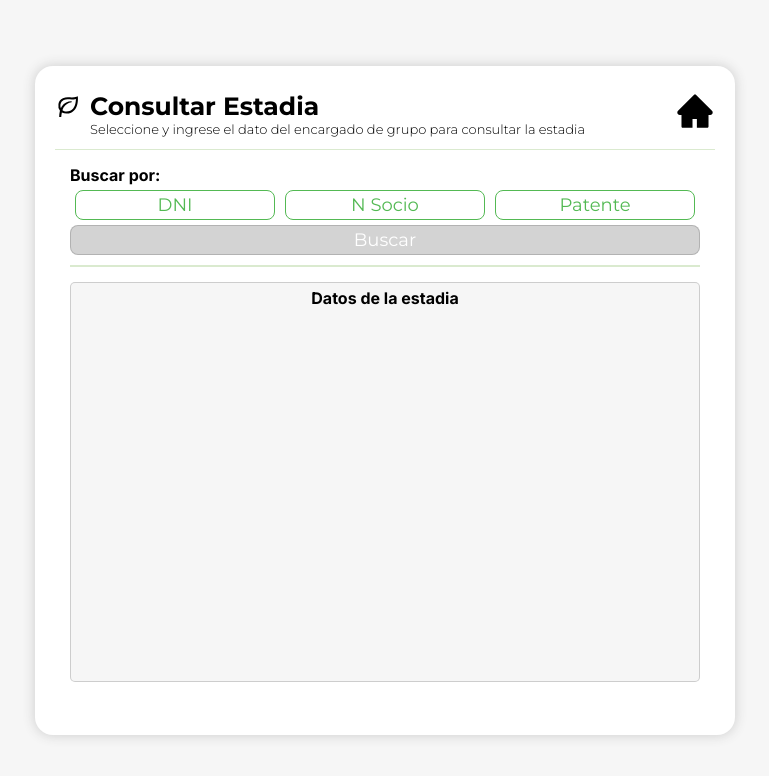
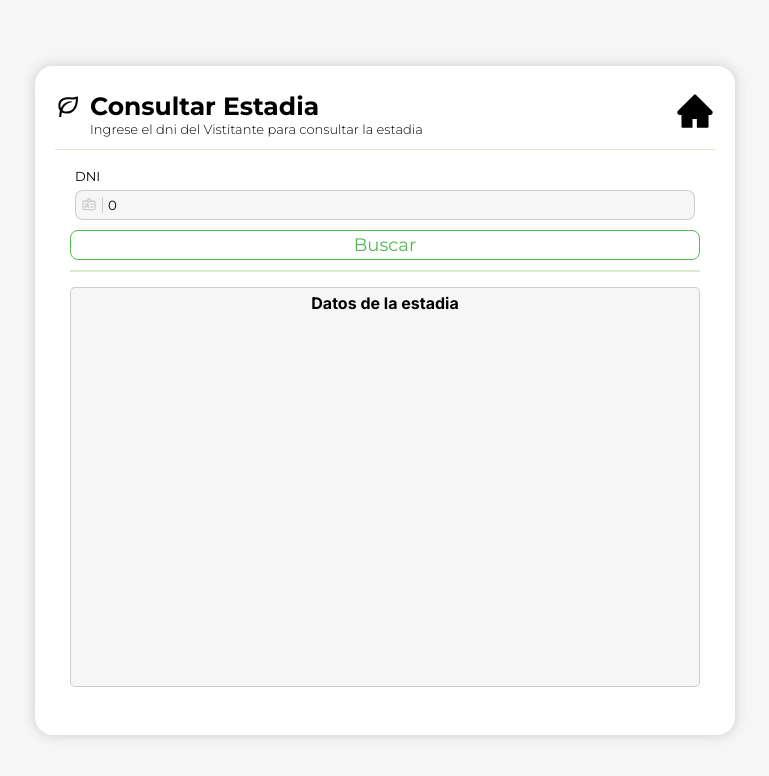
Before and after one commit to guadamiranda/balnearioappfront, a Next.js app: page /queryReserve in a window 1280 px wide. Shown: the top 776 px of the page, without its empty margins (255-1024 px from the left). Built offline with nearby package versions, Linux system fonts and the light colour scheme; sample sign-in values are in the browser's storage.

Commit message:
fixQueryReserve

```diff
--- a/src/Components/Molecules/residentReserve/cardInfoEntity.tsx
+++ b/src/Components/Molecules/residentReserve/cardInfoEntity.tsx
@@ -24,7 +24,6 @@ const CardInfoEntity: React.FC<ICardInfoEntity> = ({typeInfoName, infoNames}) =>
                 {iconEntitys[typeInfoName]}
             </div>
             <div className={style.cardEntity__entityContainer}>
-                <div><b>{typeInfoName === 'carPlate' ? 'Patentes de Vehiculos' : 'Grupo'}</b></div>
                 <div className={style.cardEntity__allInfo}>{renderInfo(infoNames)}</div>
             </div>
         </div>
--- a/src/Services/stayServices.ts
+++ b/src/Services/stayServices.ts
@@ -4,10 +4,9 @@ import axios from 'axios';
 const backendUrl = process.env.NEXT_PUBLIC_BACKEND_URL;
 const BASE_PATH_STAY = `${backendUrl}balneario/api/stay`
 const reserveServices = {
-    //Esta no esta aun en el back
-    getSpecificReserve: async(dni: string, carPlate:string, memberNumber: string) => {
+    getSpecificStayByDni: async(dni: string) => {
         try {
-            const response = await axios.get(`${BASE_PATH_STAY}?dni=${dni}&carplate=${carPlate}&membernumber=${memberNumber}`, { headers: localStorageUtils.getDefaultHeaders()});
+            const response = await axios.get(`${BASE_PATH_STAY}/visitor/${dni}`, { headers: localStorageUtils.getDefaultHeaders()});
             return response
 
           } catch (error: any) {
--- a/src/app/queryReserve/page.tsx
+++ b/src/app/queryReserve/page.tsx
@@ -1,6 +1,6 @@
 'use client'
 
-import reserveServices from '../../Services/stayServices';
+import stayServices from '../../Services/stayServices';
 import ABMTemplate from "@/Components/templates/abmTemplate/ABMTemplate";
 import Encabezado from "@/Components/Atoms/Encabezado/Encabezado";
 import Separator from "@/Components/Atoms/Separator/separator";
@@ -9,112 +9,31 @@ import { HiOutlineIdentification } from "react-icons/hi";
 import Input from "@/Components/Atoms/Input/input";
 import style from "./queryReserve.module.scss";
 import Button from "@/Components/Atoms/button/button";
-import { AiOutlineCar } from "react-icons/ai";
-import { ReactNode, useState } from "react";
+import { useState } from "react";
 import GuardLogin from "@/utils/guardLogin";
 import AlertServices from '@/utils/AlertServices';
 
-interface Option {
-    stateFunction: any;
-    state: any;
-    icon: ReactNode;
-    name: string;
-    placeHolder: string;
-}
-
-interface OptionsToSearch {
-    [key: string]: Option;
-    carplate: Option;
-    dni: Option;
-    member: Option;
-}
-
 const QueryReserve = () => {
     const [dni, setDni] = useState(0);
-    const [memberNumber, setMemberNumber] = useState(0)
-    const [cardPlate, setCardPlate] = useState('')
     const [isLoading, setIsLoading] = useState(false)
-    const [opToFind, setOpToFind] = useState('')
-    const [reserveData, setReserveData] = useState<any | null>(null)
+    const [stayData, setStayData] = useState<ISpecificStay | null>(null)
 
     const saveDni = (valueInput: string) => {
         const value = parseInt(valueInput)
         setDni(value)
     }
 
-    const optionsToSearch: OptionsToSearch = {
-        "carplate": {
-            name: 'Patente',
-            placeHolder: 'AB 123 XC',
-            stateFunction: setCardPlate,
-            state: cardPlate,
-            icon: <AiOutlineCar/>,
-        },
-        "dni": {
-            name: 'Numero de documento',
-            placeHolder: '11222333',
-            stateFunction: saveDni,
-            state: dni,
-            icon: <HiOutlineIdentification/>
-        },
-        "member": {
-            name: 'Numero de Socio',
-            placeHolder: '77222333',
-            stateFunction: setMemberNumber,
-            state: memberNumber,
-            icon: <HiOutlineIdentification/>
-        }
-    }
-
-    const renderButtonsOptionSearch = () => {
-        return(
-            <>
-                <Encabezado title='Buscar por:'/>
-                <div className={style.formContainer__options}>
-                    <Button isFullWidth={true} text='DNI' type='primary' onClickFunction={()=>setOpToFind('dni')}></Button>
-                    <Button isFullWidth={true} text='N Socio' type='primary' onClickFunction={()=>setOpToFind('member')}></Button>
-                    <Button isFullWidth={true} text='Patente' type='primary' onClickFunction={()=>setOpToFind('carplate')}></Button>
-                </div>
-            </>
-        )
-    }
-
-    const goToFindOptions = () => {
-        setDni(0)
-        setMemberNumber(0)
-        setCardPlate('')
-        setOpToFind('')
-    }
-
-    const renderOptionSearch = () => {
-
-
-        const option: Option = optionsToSearch[opToFind]
-
-        return (
-            <>
-                <Encabezado title='Buscar por:'/>
-                <div className={style.formContainer__input}>
-                    <Input type={opToFind == 'carplate'? undefined : 'number'} useStateFunction={option.stateFunction} icon={option.icon} isFullWidth={true} placeholder={option.placeHolder} title={option.name}/>
-                    <Button isFullWidth={true} text='Volver' type='secondary' onClickFunction={()=> goToFindOptions()}></Button>
-                </div>
-            </>
-        )
-    }
-
     const searchReserve = async () => {
-        const optionSelected = optionsToSearch[opToFind]
-
-        if(!optionSelected.state) {
+        if(!dni) {
             AlertServices.renderAlert(
                 'Error',
-                `Debe ingresar algun ${optionSelected.name}`,
+                'Debe ingresar un numero de documento',
                 'error'
             )
             return
         }
 
-        if(optionSelected.name.includes('Numero') && optionSelected.state < 0) {
+        if(dni < 0) {
             AlertServices.renderAlert(
                 'Error',
                 'Los números ingresados deben ser positivos',
@@ -123,12 +42,13 @@ const QueryReserve = () => {
             return
         }
 
-
         setIsLoading(true);
-        const reserveQuery = await reserveServices.getSpecificReserve(dni.toString(), cardPlate, memberNumber.toString())
+        const reserveQuery = await stayServices.getSpecificStayByDni(dni.toString())
         setIsLoading(false)
 
-        if(reserveQuery.status == 404) {
+        if(reserveQuery.status == 500) {
+
+            if(reserveQuery.data.message.includes( "No se pudo encontrar el visitante con dni:")){
                 AlertServices.renderAlert(
                     'Usuario no encontrado',
                     'Los datos ingresados no corresponden con ninguna estadia',
@@ -137,7 +57,6 @@ const QueryReserve = () => {
                 return
             }
 
-        if(reserveQuery.status == 500) {
             AlertServices.renderAlert(
                 'Error en el sistema',
                 'Algo salio mal en el sistema, porfavor contactese con administracion',
@@ -145,21 +64,22 @@ const QueryReserve = () => {
             )
             return
         }
-
-        setReserveData(reserveQuery.data as any)
+        setStayData(reserveQuery.data as ISpecificStay)
     }
 
     return (
     <GuardLogin>
-        <ABMTemplate title="Consultar Estadia" subTitle="Seleccione y ingrese el dato del encargado de grupo para consultar la estadia">
+        <ABMTemplate title="Consultar Estadia" subTitle="Ingrese el dni del Vistitante para consultar la estadia">
             <div className={style.formContainer}>
-                {opToFind? renderOptionSearch() : renderButtonsOptionSearch() }
+                <div className={style.formContainer__options}>
+                    <Input title='DNI' placeholder='DNI' type='number' icon={<HiOutlineIdentification/>} useStateFunction={saveDni} value={dni} isFullWidth={true}/>
                 </div>
-            <Button text="Buscar" type={opToFind? 'primary' : 'disable'} isFullWidth={true} isLoading={isLoading} onClickFunction={()=>searchReserve()} />
+            </div>
+            <Button text="Buscar" type={'primary'} isFullWidth={true} isLoading={isLoading} onClickFunction={()=>searchReserve()} />
             <Separator/>
             <div className={style.formContainer__reserveZone}>
                 <Encabezado title='Datos de la estadia' alignment="center"/>
-                {reserveData && <InfoReserve infoReserve={reserveData}/>}
+                {stayData && <InfoReserve infoReserve={stayData}/>}
             </div>
         </ABMTemplate>
     </GuardLogin>
```
Also changed, not shown: src/Components/Organism/infoReserve/infoReserve.tsx (+13 -27 lines), src/Services/dtos/dtos.ts (+7 -0 lines), src/Services/dtos/specificStay.ts (added, +35 -0 lines). Lines whose indentation alone changed are shown as unchanged.
